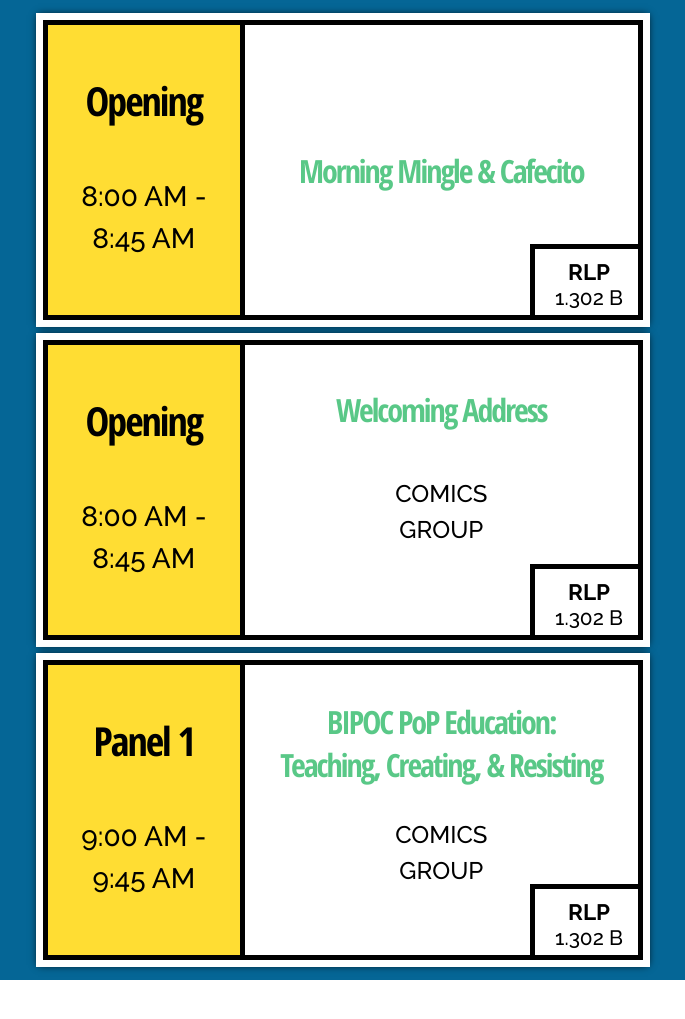
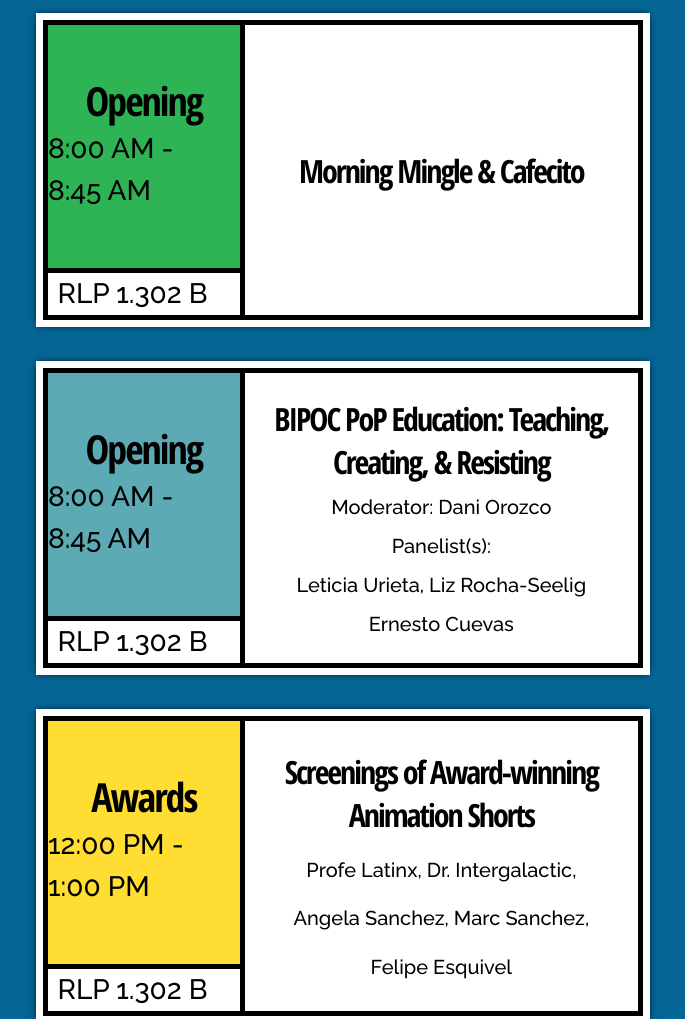
Before and after one commit to eventuserum/Web_components-repository, a plain HTML site: page comic-cards/hhcard.html in a window 1280 px wide. Shown: the top 1019 px of the page, without its empty margins (297-982 px from the left). Before the commit the page ends 980 px from the top, so only its background shows below. Drawn offline with Linux system fonts and the light colour scheme.

Commit message:
Added all card types

```diff
--- a/comic-cards/hhcard.html
+++ b/comic-cards/hhcard.html
@@ -28,7 +28,7 @@
             flex-direction: column;
             align-items: center;
             justify-content: center;
-            gap: 20px;
+            gap: 3rem;
             padding: 20px;
         }
 
@@ -52,13 +52,52 @@
             }
         }
 
+        /*
+        Card Types:
+        * 1. Panel     #2eb455
+        * 2. Workshop	#5caab4
+        * 3. Screening	#ffdd33
+        * 4. Tour      #cc3234
+        * 5. Lunch     #4e4a83
+        * 6. Awards	#ee6937
+        * Special	Simple Layout
+        */
+
+        .workshop {
+            background-color: #2eb455;
+        }
+
+        .panel {
+            background-color: #5caab4;
+        }
+
+        .awards {
+            background-color: #ffdd33;
+        }
+
+        .tour {
+            background-color: #cc3234;
+        }
+
+        .lunch {
+            background-color: pink;
+        }
+
+        .screening {
+            background-color: #a49cc0;
+        }
+
+        /*.card-awards {
+            align-items: ;
+        }*/
+
         .card-image {
             position: relative;
             width: 33.33%;
             height: 100%;
-            background-color: #FFDD33;
             border-right: 5px solid #000;
         }
+
 
         .card-image img {
             width: 100%;
@@ -90,7 +129,6 @@
 
         .card-text h2 {
             font-size: 2rem;
-            color: #59C887;
             letter-spacing: -2px;
             text-align: center;
         }
@@ -104,21 +142,22 @@
         }
 
         .card-text p {
-            font-size: 1.5rem;
+            font-size: 1.25rem;
             text-align: center;
             line-height: 1.5;
             font-weight: 500;
-            /*padding-top: 25%;*/
         }
 
         .card-image p {
             font-size: 1.75rem;
-            text-align: center;
+            text-align: left;
             line-height: 1.5;
             font-weight: 500;
-            padding-top: 25%;
         }
 
+        .card-text-lunch {
+            font-size: 3.5rem!important;
+        }
         /* Bottom info row */
         .info {
             display: flex;
@@ -168,15 +207,13 @@
             font-weight: 500;
         }
 
-        /* Optional: Adjust text sizes on very small screens */
-        @media (max-width: 400px) {
-            .card-text h2 {
-                font-size: 2rem;
-            }
-
-            .card-text p {
-                font-size: 1.2rem;
-            }
+        .location {
+            position: absolute;
+            bottom: 0;
+            padding: 0 5%;
+            width: 100%;
+            background-color: white;
+            border-top: 5px solid black;
         }
     </style>
 </head>
@@ -185,58 +222,98 @@
     <div id="container">
         <!-- Card 1 -->
         <div class="card" id="hulk2">
-            <div class="card-image">
+            <div class="card-image workshop">
                 <h2>Opening</h2>
                 <p>8:00 AM -<br>8:45 AM</p>
-                <!--<img src="https://res.cloudinary.com/dsgvp2wmj/image/upload/v1636769866/466-4665707_hulk-png-avengers-earths-mightiest-heroes-hulk-transparent-removebg-preview_hxdclj.png" alt="Hulk" />-->
+                <p class="location">RLP 1.302 B</p>
+
             </div>
             <div class="card-text-special card-text">
                 <h2>Morning Mingle & Cafecito</h2>
-                <div class="info">
-                    <div class="date">
-                        <span>RLP</span>
-                        <span>1.302 B</span>
-                    </div>
-                </div>
+
             </div>
         </div>
         <!-- Card 2 (duplicate for stacking demonstration) -->
         <div class="card" id="hulk2">
-            <div class="card-image">
+            <div class="card-image panel">
                 <h2>Opening</h2>
                 <p>8:00 AM -<br>8:45 AM</p>
-                <!--<img src="https://res.cloudinary.com/dsgvp2wmj/image/upload/v1636769866/466-4665707_hulk-png-avengers-earths-mightiest-heroes-hulk-transparent-removebg-preview_hxdclj.png" alt="Hulk" />-->
+                <p class="location">RLP 1.302 B</p>
             </div>
             <div class="card-text">
-                <h2>Welcoming Address</h2>
-                <p>COMICS<br>GROUP</p>
-                <div class="info">
-                    <div class="date">
-                        <span>RLP</span>
-                        <span>1.302 B</span>
-                    </div>
-                </div>
+                <h2>BIPOC PoP Education: Teaching, Creating, & Resisting</h2>
+                <p>Moderator: Dani Orozco</p>
+                <p>Panelist(s):</p>
+                <p>Leticia Urieta, Liz Rocha-Seelig</p>
+                <p>Ernesto Cuevas</p>
             </div>
         </div>
         <!-- Card 3 (duplicate for stacking demonstration) -->
         <div class="card" id="hulk2">
-            <div class="card-image">
-                <h2>Panel 1</h2>
-                <p>9:00 AM -<br>9:45 AM</p>
-                <!--<img src="https://res.cloudinary.com/dsgvp2wmj/image/upload/v1636769866/466-4665707_hulk-png-avengers-earths-mightiest-heroes-hulk-transparent-removebg-preview_hxdclj.png" alt="Hulk" />-->
+            <div class="card-image awards">
+                <h2>Awards</h2>
+                <p>12:00 PM -<br>1:00 PM</p>
+                <p class="location">RLP 1.302 B</p>
+            </div>
+            <div class="card-text card-awards">
+                <h2>Screenings of Award-winning Animation Shorts</h2>
+                <p>Profe Latinx, Dr. Intergalactic, <br>
+                <p>Angela Sanchez, Marc Sanchez, <br>
+                <p>Felipe Esquivel</p>
+            </div>
+        </div>
+        <!-- Card 4 (duplicate for stacking demonstration) -->
+        <div class="card" id="hulk2">
+            <div class="card-image tour">
+                <h2>Tour</h2>
+                <p>11:00 AM -<br>1:00 PM</p>
+                <p class="location">RLP 1.302 B</p>
+
             </div>
             <div class="card-text">
-                <h2>BIPOC PoP Education: <br>Teaching, Creating, & Resisting </h2>
-                <p>COMICS<br>GROUP</p>
-                <div class="info">
-                    <div class="date">
-                        <span>RLP</span>
-                        <span>1.302 B</span>
-                    </div>
-                </div>
+                <h2>Benson Archive Tour </h2>
+                <p>Benson Latin American Collection</p>
+
+            </div>
+        </div>
+        <!-- Card 5 (duplicate for stacking demonstration) -->
+        <div class="card" id="hulk2">
+            <div class="card-image lunch">
+                <h2>Lunch</h2>
+                <p>12:00 PM -<br>1:00 PM</p>
+                <p class="location">RLP 1.302 B</p>
+
+            </div>
+            <div class="card-text">
+                <!--<h2>Lunch</h2>
+                Thursday: Sandwiches
+                Friday: Tamales
+                Saturday: Tacos
+                -->
+                <!--<img src="https://as1.ftcdn.net/jpg/05/42/40/10/1000_F_542401021_AXaIQAt6CpfvKdKiRRHbMCJFXl0M6h3g.jpg" alt="Lunch time taco" sizes="cover">-->
+                <h2 class="card-text-lunch">Lunch</h2>
+            </div>
+        </div>
+        <!-- Card 6 (duplicate for stacking demonstration) -->
+        <div class="card" id="hulk2">
+            <div class="card-image screening">
+                <h2>Screening</h2>
+                <p>10:00 AM -<br>12:00 PM</p>
+                <p class="location">RLP 1.302 B</p>
+
+            </div>
+            <div class="card-text">
+                <h2>Hilando Sones:<br>The Weaver's Songs</h2>
+                <p>Larry Rattner</p>
+                <p>Ismael Vásquez Bernabé</p>
             </div>
         </div>
     </div>
+    </div>
+    <!--
+    # Special Thanks to Aryan Tayal on Codepen:
+    # https://codepen.io/aryancodeworm/pen/vYJzMgB
+    -->
 </body>
 
 </html>
```
